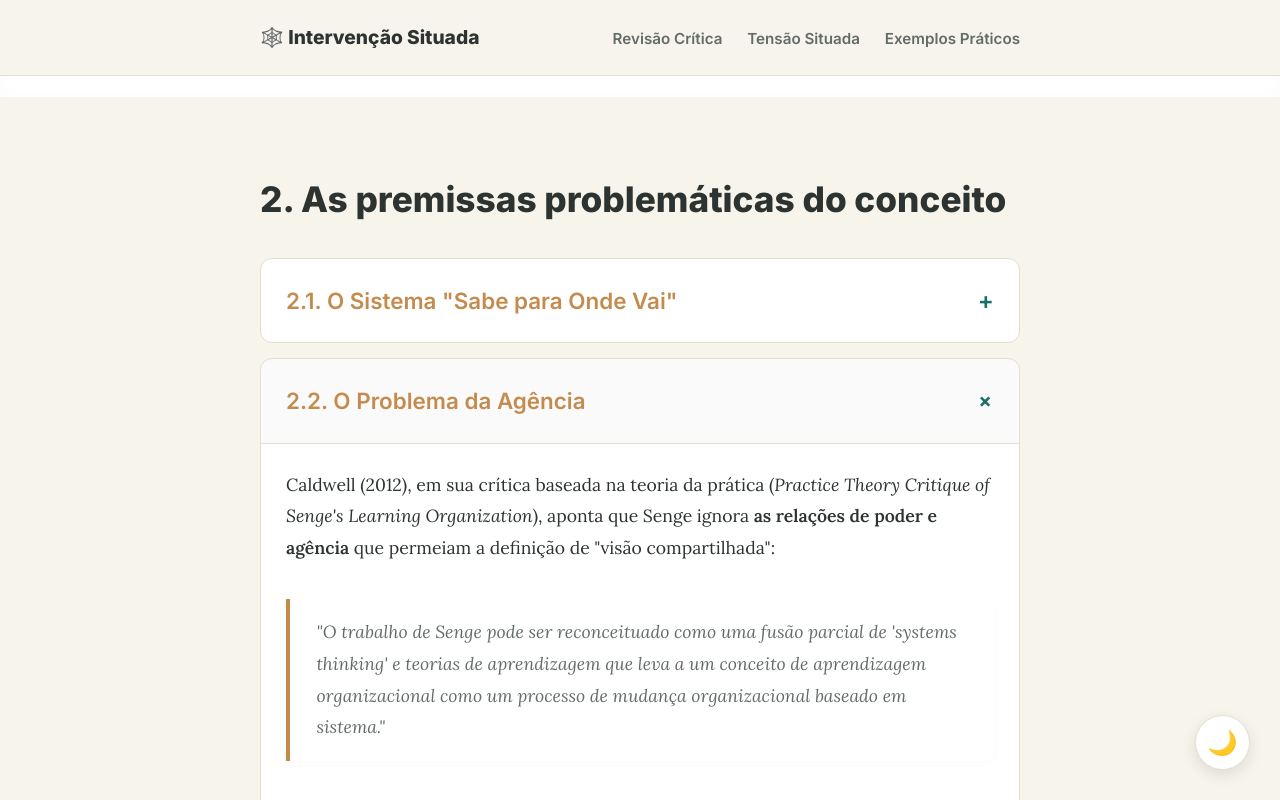
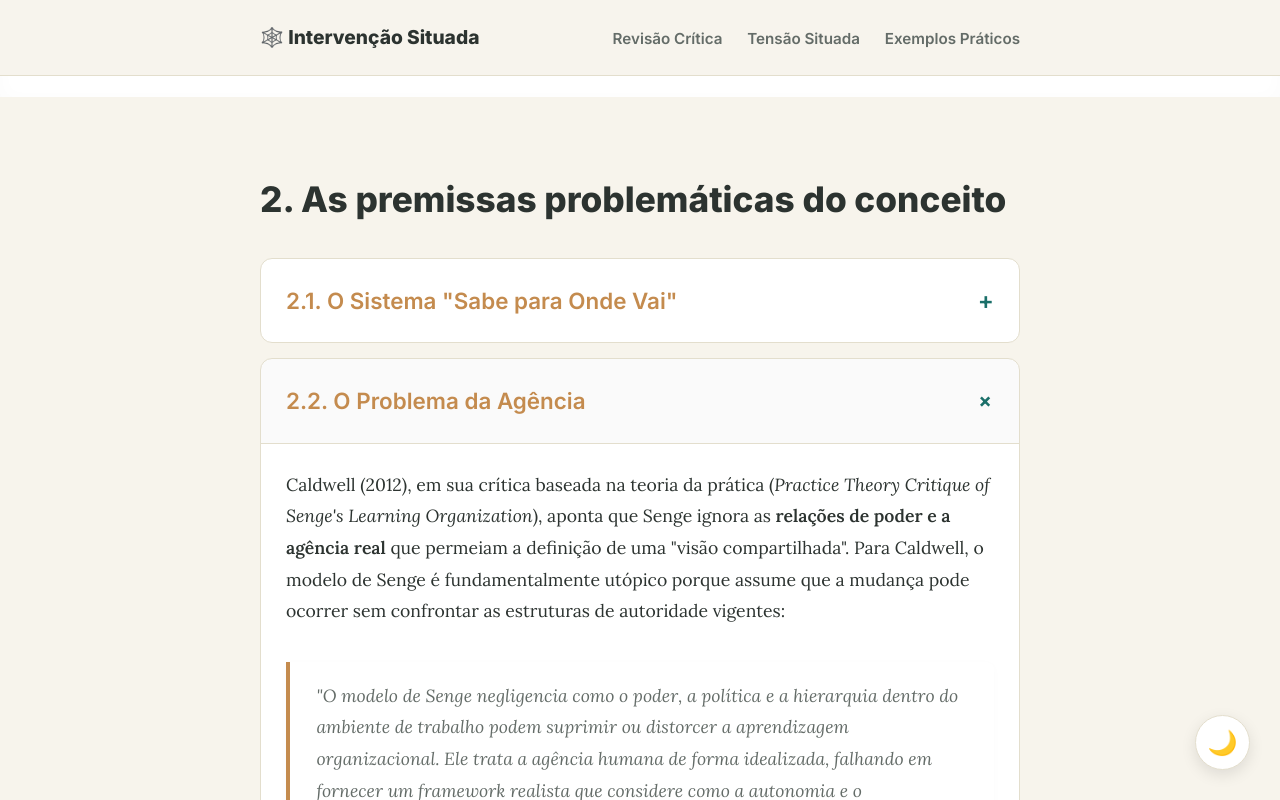
Before and after one commit to dravisss/intervencao-situada-site, a plain HTML site: page revisao-critica.html in a window 1280 px wide. Both pictures are taken after a click on the heading "2.2. O Problema da Agência". Shown: the part 5083-5883 px from the top of the page. Drawn offline with Linux system fonts and the light colour scheme.

Commit message:
auto-deploy: Atualização de conteúdo em 2026-05-02T01:22:57.979Z

```diff
--- a/revisao-critica.html
+++ b/revisao-critica.html
@@ -70,10 +70,11 @@
 <p>Há ainda uma consequência prática menos discutida: uma visão unificadora raramente é apenas uma direção a ser perseguida. Na dinâmica organizacional concreta, ela tende a se tornar a única linguagem legítima de decisão. Projetos que não se alinham à visão declarada perdem recursos. Pessoas que a questionam são vistas como &quot;resistentes&quot;. </p>
 <p>Outras lógicas  (como a lógica do cuidado com as pessoas, a lógica da experimentação aberta, a lógica do conflito produtivo)  vão sendo silenciadas em nome de um tal de alinhamento. O que se perde nesse silenciamento não é &quot;ruído&quot;: é a própria multiplicidade que torna o sistema vivo e adaptativo.</p>
 </div></details><details class="accordion concept-accordion"><summary>2.2. O Problema da Agência</summary><div class="accordion-content">
-<p>Caldwell (2012), em sua crítica baseada na teoria da prática (<em>Practice Theory Critique of Senge&#39;s Learning Organization</em>), aponta que Senge ignora <strong>as relações de poder e agência</strong> que permeiam a definição de &quot;visão compartilhada&quot;:</p>
+<p>Caldwell (2012), em sua crítica baseada na teoria da prática (<em>Practice Theory Critique of Senge&#39;s Learning Organization</em>), aponta que Senge ignora as <strong>relações de poder e a agência real</strong> que permeiam a definição de uma &quot;visão compartilhada&quot;. Para Caldwell, o modelo de Senge é fundamentalmente utópico porque assume que a mudança pode ocorrer sem confrontar as estruturas de autoridade vigentes:</p>
 <blockquote>
-<p>&quot;O trabalho de Senge pode ser reconceituado como uma fusão parcial de &#39;systems thinking&#39; e teorias de aprendizagem que leva a um conceito de aprendizagem organizacional como um processo de mudança organizacional baseado em sistema.&quot;</p>
+<p>&quot;O modelo de Senge negligencia como o poder, a política e a hierarquia dentro do ambiente de trabalho podem suprimir ou distorcer a aprendizagem organizacional. Ele trata a agência humana de forma idealizada, falhando em fornecer um framework realista que considere como a autonomia e o conhecimento são, na verdade, compartilhados ou restringidos pelas interações sociais e rotinas do dia a dia.&quot;</p>
 </blockquote>
+<p>Caldwell argumenta que o pensamento sistêmico de Senge opera em um nível abstrato de &quot;estruturas&quot;, enquanto a mudança real acontece no nível das <strong>práticas sociais</strong>. Sem considerar quem detém o poder de definir o que é uma &quot;visão&quot; e como os actantes são afetados por essas definições, a Tensão Criativa torna-se uma ferramenta de domesticação, e não de emancipação.</p>
 <p>A pergunta que não quer calar é: <strong>quem define a visão?</strong> A tensão criativa pressupõe um sujeito unificado (a organização, a equipe) que &quot;sabe o que quer&quot;. Organizações reais são arenas políticas com visões concorrentes, interesses conflitantes e assimetrias de poder.</p>
 <p>Além disso, a pergunta &quot;de quem é a visão?&quot; não é apenas sobre quem a pronunciou. É também sobre quem controla os recursos, quem ocupa os espaços, quem define as métricas que viabilizam ou inviabilizam certas direções. </p>
 <p>Uma visão de &quot;inovação&quot; significa pouco se o orçamento continua nas mãos de quem prefere previsibilidade. Uma visão de &quot;autonomia&quot; é letra morta se o sistema de aprovações não muda. O poder da visão não está só na sua retórica — está no que ela consegue mover materialmente dentro do sistema.</p>
```
